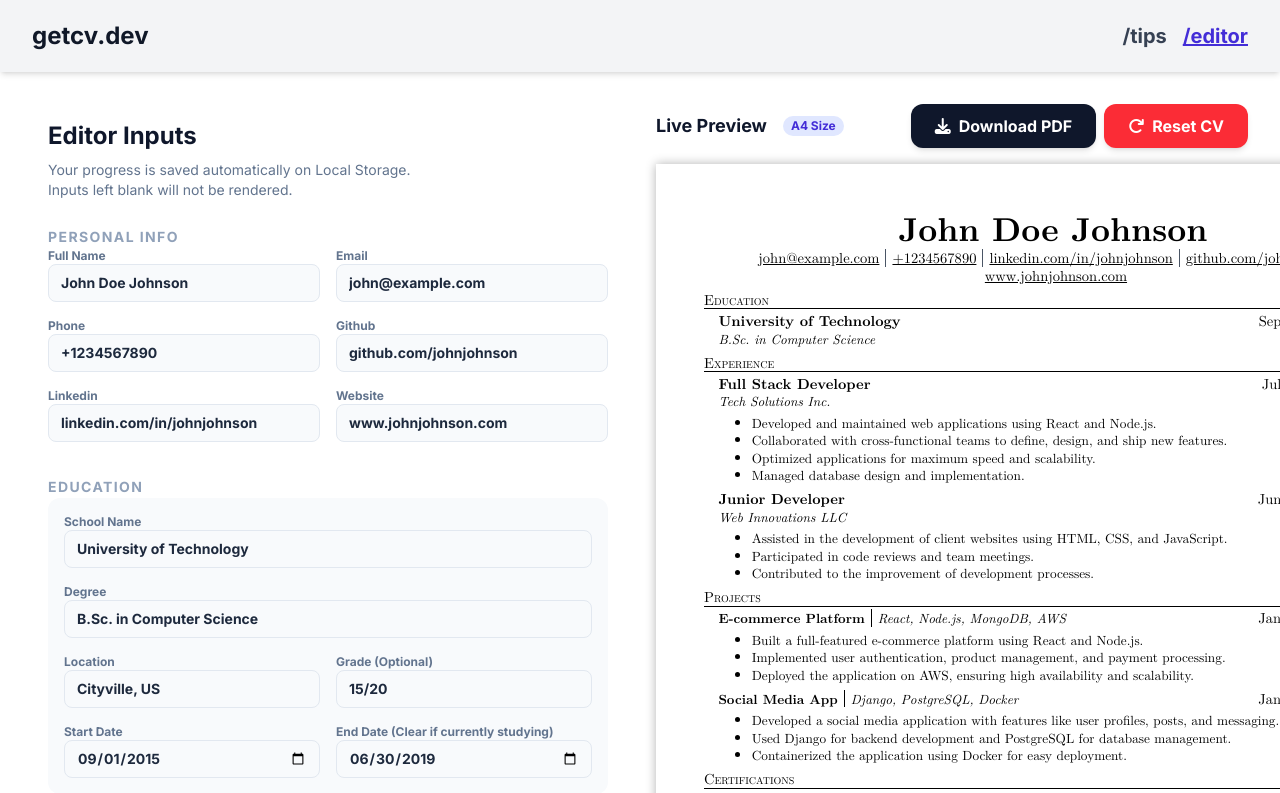
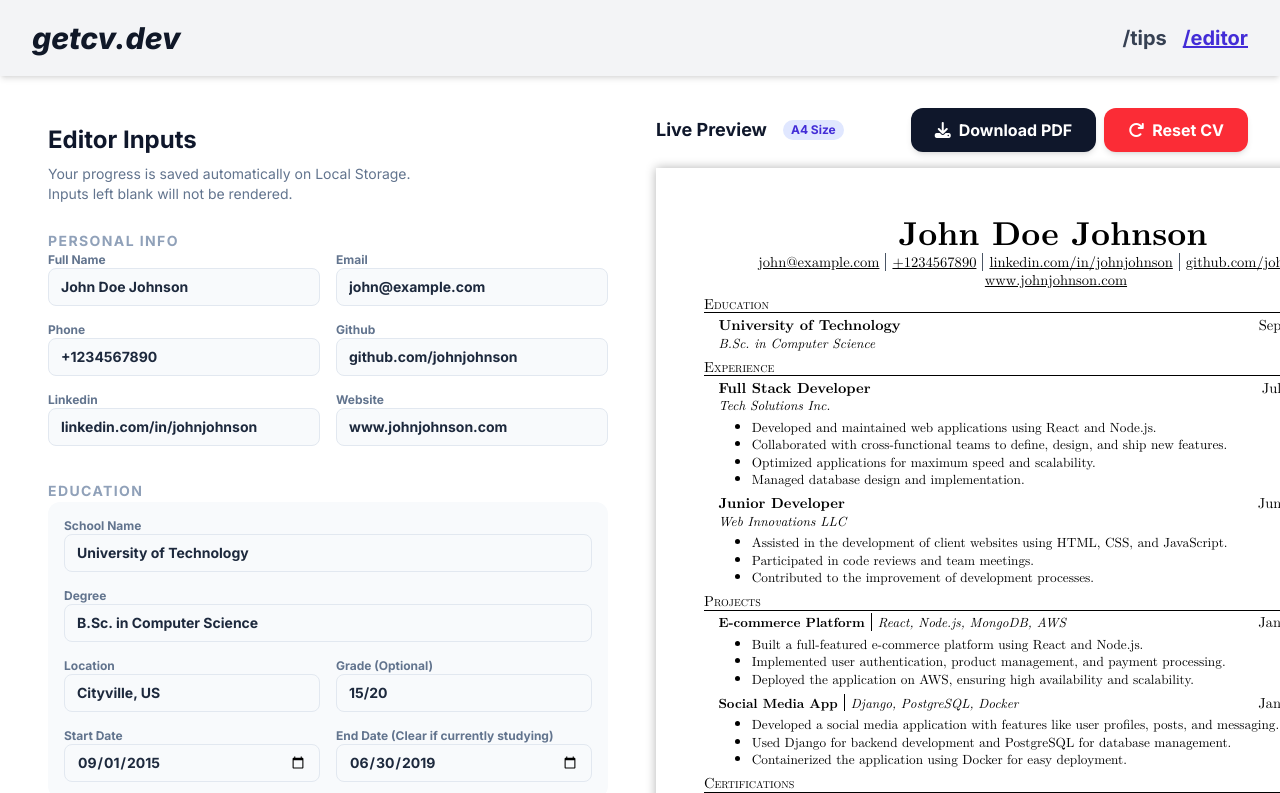
Before and after one commit to jcf-junior/getcv.dev, a React (Vite) app: page /editor in a window 1280 px wide. Shown: the top 793 px of the page. Built offline with nearby package versions, Linux system fonts and the light colour scheme; a web font is replaced by a local one.

Commit message:
feat: Implemented print handling

```diff
--- a/src/components/Footer.tsx
+++ b/src/components/Footer.tsx
@@ -1,11 +1,22 @@
 export default function Footer() {
   return (
-    <footer className="w-full bg-neutral-800 text-center p-10 flex flex-col gap-3 font-bold">
+    <footer className="w-full bg-neutral-800 text-center p-10 flex flex-col gap-3 font-bold no-print">
       <p className="text-sm text-gray-400">
-        Made with 🍵 and ❤️ by <a href="https://github.com/jcf-junior" target="_blank" className="underline hover:text-indigo-700">José Júnior</a>
+        Made with 🍵 and ❤️ by{" "}
+        <a
+          href="https://github.com/jcf-junior"
+          target="_blank"
+          className="underline hover:text-indigo-700"
+        >
+          José Júnior
+        </a>
       </p>
       <a href="https://github.com/jcf-junior/getcv.dev" target="_blank">
-        <img className="invert w-6 mx-auto" src="/assets/github-logo.svg" alt="github logo"/>
+        <img
+          className="w-6 mx-auto"
+          src="/assets/github-logo.svg"
+          alt="github logo"
+        />
       </a>
     </footer>
   );
--- a/src/components/Navbar.tsx
+++ b/src/components/Navbar.tsx
@@ -1,28 +1,36 @@
 import { NavLink } from "react-router";
 export default function Navbar() {
   return (
-    <nav className="w-full bg-gray-100 sticky shadow-md mx-auto p-4 lg:px-8 lg:py-5 flex items-center justify-between">
+    <nav className="w-full bg-gray-100 sticky shadow-md mx-auto p-4 lg:px-8 lg:py-5 flex items-center justify-between no-print">
       <NavLink
         to="/"
         className={({ isActive }) =>
           isActive
-            ? "text-2xl font-bold text-indigo-700"
-            : "text-2xl font-bold text-gray-900"
+            ? "text-3xl font-extrabold italic text-indigo-700"
+            : "text-3xl font-extrabold italic text-gray-900"
         }
       >
         <h1>getcv.dev</h1>
       </NavLink>
 
       <div className="text-xl font-bold flex items-center gap-4">
-        <NavLink to="/tips" className={({ isActive }) =>
-            isActive ? "text-indigo-700 hover:text-indigo-900 underline" : "text-gray-700 hover:text-gray-900"
+        <NavLink
+          to="/tips"
+          className={({ isActive }) =>
+            isActive
+              ? "text-indigo-700 hover:text-indigo-900 underline"
+              : "text-gray-700 hover:text-gray-900"
           }
         >
           /tips
         </NavLink>
 
-        <NavLink to="/editor" className={({ isActive }) =>
-            isActive ? "text-indigo-700 hover:text-indigo-900 underline" : "text-gray-700 hover:text-gray-900"
+        <NavLink
+          to="/editor"
+          className={({ isActive }) =>
+            isActive
+              ? "text-indigo-700 hover:text-indigo-900 underline"
+              : "text-gray-700 hover:text-gray-900"
           }
         >
           /editor
--- a/src/index.css
+++ b/src/index.css
@@ -3,3 +3,20 @@
 :root {
   font-family: "Inter";
 }
+
+@media print {
+  @page {
+    size: A4;
+    margin: 0;
+  }
+
+  #resume-print-target {
+    margin: 0;
+    display: block;
+  }
+
+  .no-print,
+  .no-print * {
+    display: none;
+  }
+}
--- a/src/pages/Editor.tsx
+++ b/src/pages/Editor.tsx
@@ -6,11 +6,12 @@ export default function Editor() {
   const { cvData, setCvData } = useCvData();
 
   return (
-    <div className="max-w-[1600px] mx-auto grid grid-cols-1 lg:grid-cols-2 gap-8 p-4 lg:p-8">
-      <div>
+    <div className="max-w-[1600px] mx-auto grid grid-cols-1 lg:grid-cols-2 gap-8 lg:p-8">
+      <div className="no-print">
         <EditorInputs cvData={cvData} setCvData={setCvData} />
       </div>
-      <div className="sticky top-24 h-fit flex flex-col gap-4">
+
+      <div className="sticky top-5 h-fit flex flex-col gap-4">
         <div className="flex items-center justify-between no-print">
           <div className="flex items-center gap-4">
             <h3 className="text-lg font-bold text-slate-900">Live Preview</h3>
@@ -37,10 +38,8 @@ export default function Editor() {
           </div>
         </div>
 
-        <div className="">
-          <div className="">
-            <JakesResume cvData={cvData} />
-          </div>
+        <div className="w-fit shadow">
+          <JakesResume cvData={cvData} />
         </div>
       </div>
     </div>
--- a/src/templates/JakesResume.tsx
+++ b/src/templates/JakesResume.tsx
@@ -24,7 +24,8 @@ export default function JakesResume({ cvData }: CvProps) {
 
 
   return (
-    <div className="shadow my-0 mx-auto lm leading-[1.2em] text-[10.91pt] w-[8.27in] h-[11.69in] p-[0.5in] bg-white">
+    <div className="">
+      <div id="resume-print-target" className="my-0 mx-auto lm leading-[1.2em] text-[10.91pt] w-[8.27in] h-[11.69in] p-[0.5in] bg-white">
         <section className="mt-[5pt] mb-[5pt]">
           <h1 className="text-center text-[24.79pt] font-bold">
             {cvData.personalInfo.name}
@@ -59,7 +60,9 @@ export default function JakesResume({ cvData }: CvProps) {
                     <p className="lm-italic small">{edu.degree}</p>
                   </div>
                   <div className="text-right">
-                  <p className="">{formatPeriod(edu.startDate, edu.endDate)}</p>
+                    <p className="">
+                      {formatPeriod(edu.startDate, edu.endDate)}
+                    </p>
                     <p className="lm-italic small">{edu.location}</p>
                   </div>
                 </div>
@@ -135,7 +138,9 @@ export default function JakesResume({ cvData }: CvProps) {
                     <ul className="list-disc ml-[25pt] small mt-1">
                       {project.highlights.map(
                         (highlight: string, index: number) => {
-                        return <li key={`highlight-${index}`}>{highlight}</li>;
+                          return (
+                            <li key={`highlight-${index}`}>{highlight}</li>
+                          );
                         },
                       )}
                     </ul>
@@ -208,5 +213,6 @@ export default function JakesResume({ cvData }: CvProps) {
           </section>
         )}
       </div>
+    </div>
   );
 }
```
Also changed, not shown: public/assets/github-logo.svg. Lines whose indentation alone changed are shown as unchanged.
